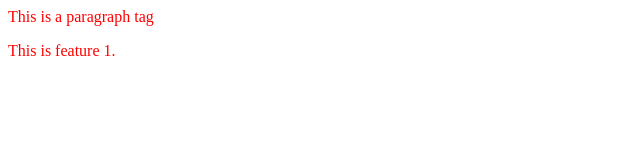
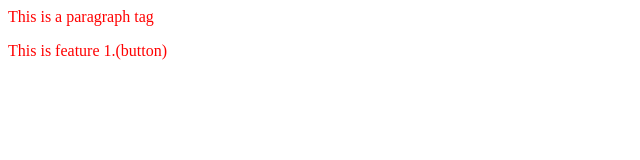
Before and after one commit to gsiddhant7/LocalRepo, a plain HTML site: page index.html in a window 1280 px wide. Shown: the full height of the page, 0-640 px from the left. Drawn offline with Linux system fonts and the light colour scheme.

Commit message:
A text button added

```diff
--- a/index.html
+++ b/index.html
@@ -2,4 +2,4 @@
     <link rel="stylesheet" href="style.css">
 </head>
 <p>This is a paragraph tag</p>
-<p>This is feature 1.</p>
+<p>This is feature 1.(button)</p>
```
